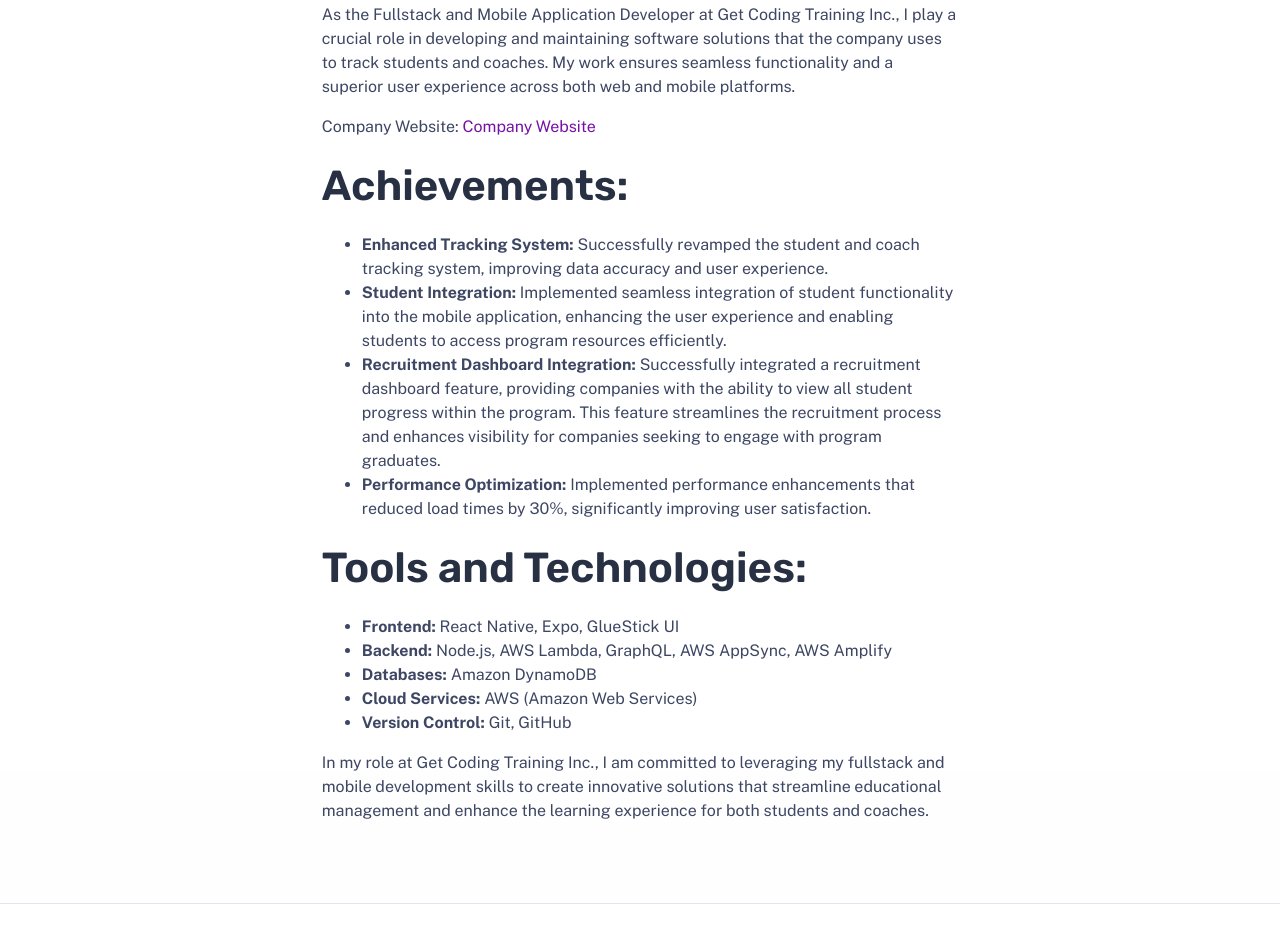
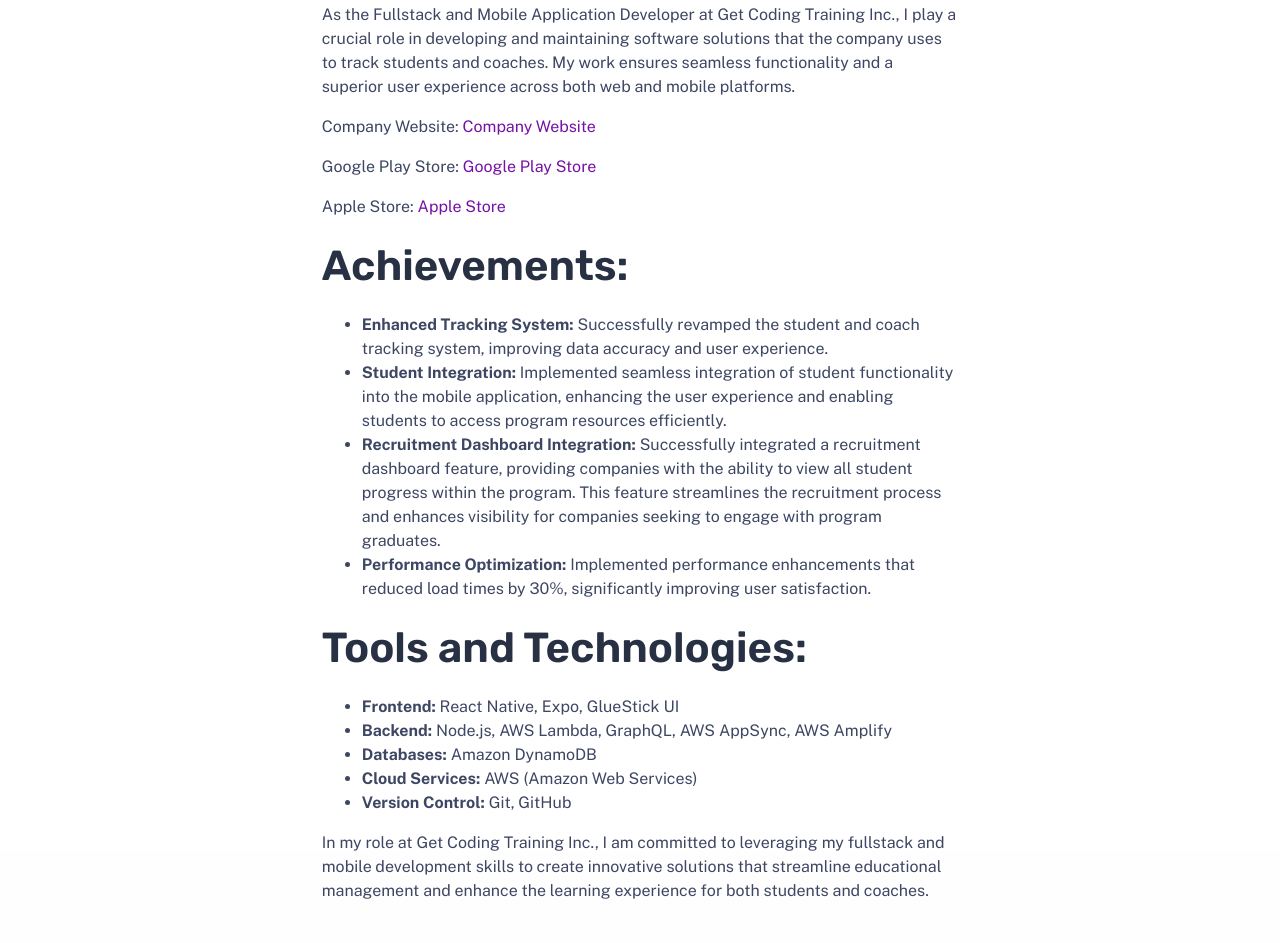
Before and after one commit to millerm30/mike_portfolio, an Astro site: page /work/nested/gc-app in a window 1280 px wide. Shown: the part 1106-2049 px from the top of the page. Built offline with nearby package versions, Linux system fonts and the light colour scheme; Astro itself is replaced by a stand-in of ours.

Commit message:
Update work section

```diff
--- a/src/content/work/nested/gc-app.md
+++ b/src/content/work/nested/gc-app.md
@@ -16,6 +16,10 @@
 As the Fullstack and Mobile Application Developer at Get Coding Training Inc., I play a crucial role in developing and maintaining software solutions that the company uses to track students and coaches. My work ensures seamless functionality and a superior user experience across both web and mobile platforms.
 
 Company Website: <a href="https://www.getcoding.ca" target="_blank">Company Website</a>
+
+Google Play Store: <a href="https://play.google.com/store/apps/details?id=ca.getcoding.app" target="_blank">Google Play Store</a>
+
+Apple Store: <a href="https://apps.apple.com/ca/app/get-coding/id6444653874" target="_blank">Apple Store</a>
 
 ### Achievements:
 
```
